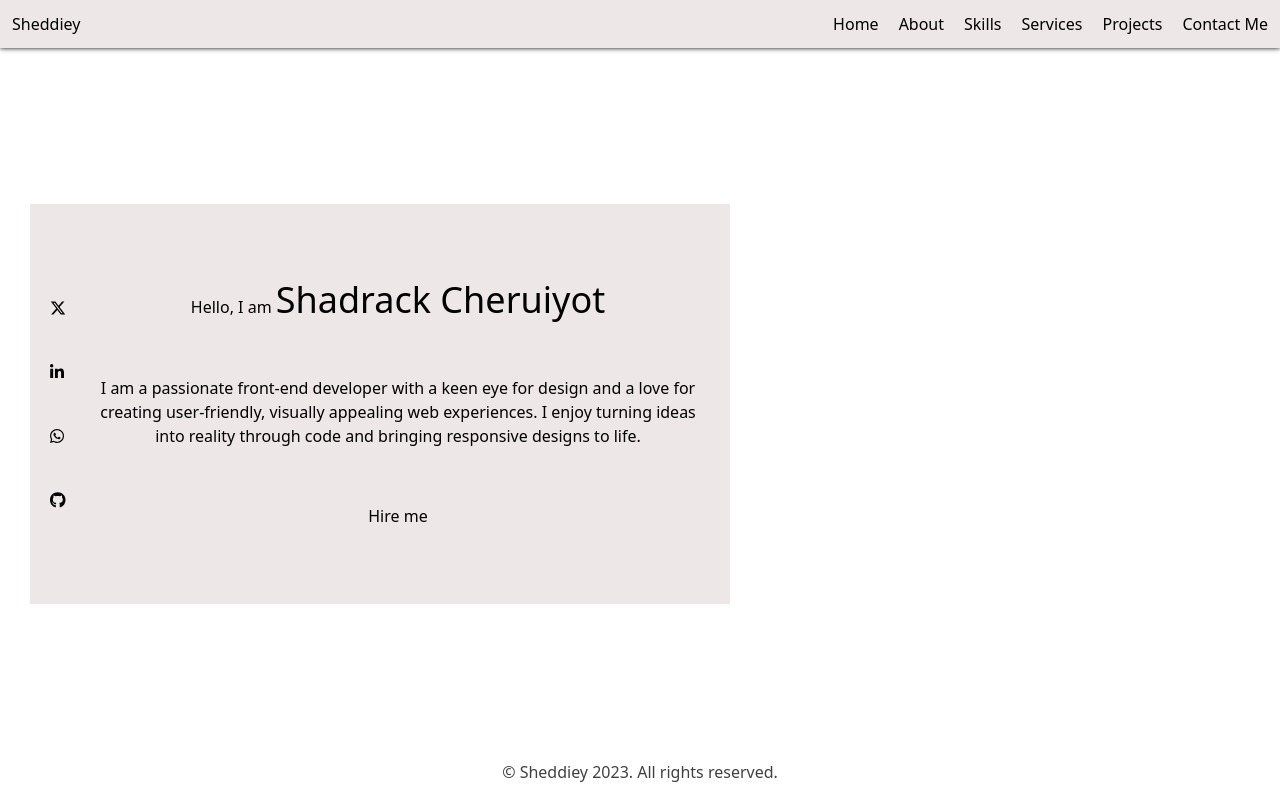
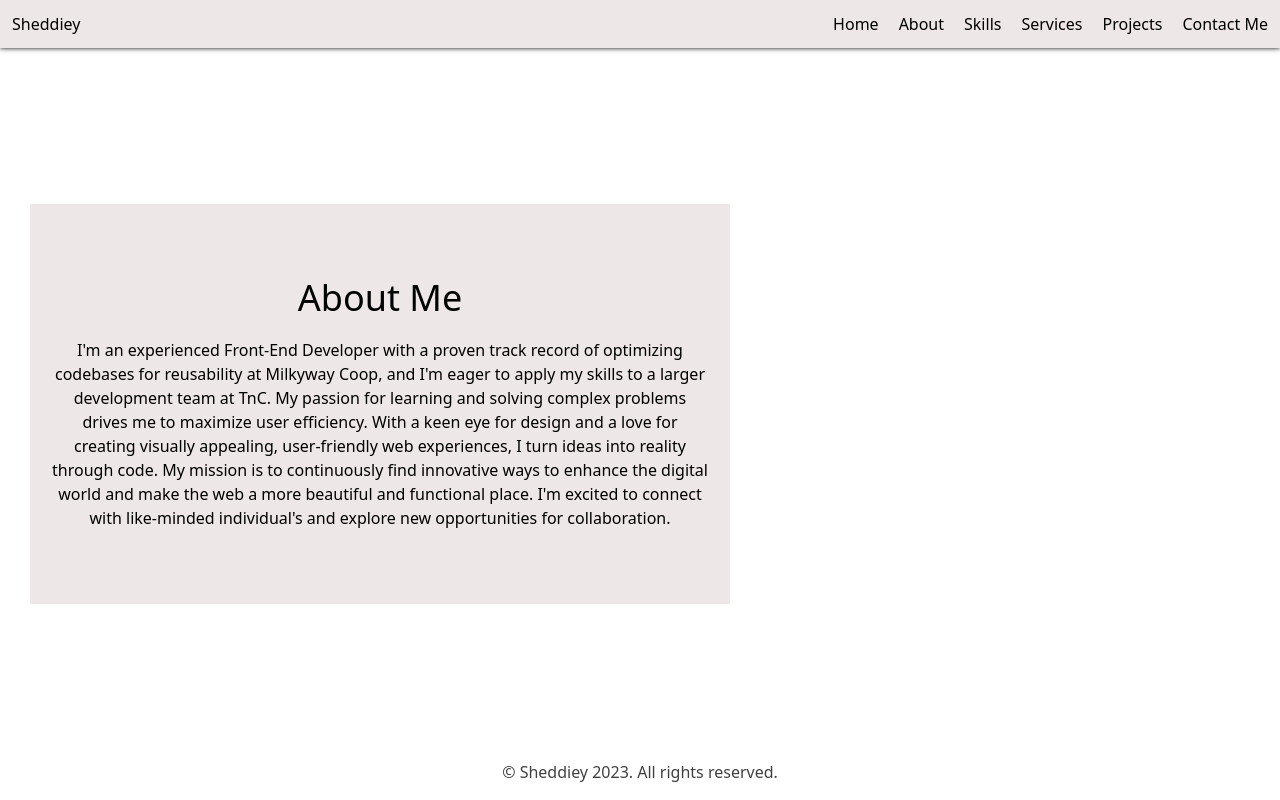
Before and after one commit to Sheddiey/Portfolio, a React (Create React App) app: page / in a window 1280 px wide. Built offline with nearby package versions, Linux system fonts and the light colour scheme.

Commit message:
added styling to about component

```diff
--- a/src/Components/Main.jsx
+++ b/src/Components/Main.jsx
@@ -70,8 +70,8 @@ function Socials() {
 
 export function About() {
   return (
-    <div className="about p-2 grid  justify-center card text-center" id="about">
-      <h2>About Me</h2>
+    <div className="card regal-blue p-2 grid gap-5 content-center justify-center card text-center" id="about">
+      <h2 className="font-medium text-4xl">About Me</h2>
       <p>
         I'm an experienced Front-End Developer with a proven track record of
         optimizing codebases for reusability at Milkyway Coop, and I'm eager to
--- a/src/Components/Portfolio.jsx
+++ b/src/Components/Portfolio.jsx
@@ -1,11 +1,11 @@
 import React from "react";
-import { Home } from "./Main";
+import { About, Home } from "./Main";
 
 export function Portfolio() {
   return (
     <div className=" h-screen flex flex-col justify-between ">
       <NavBar />
-      <Home />
+      <About />
       <Footer />
     </div>
   );
```
